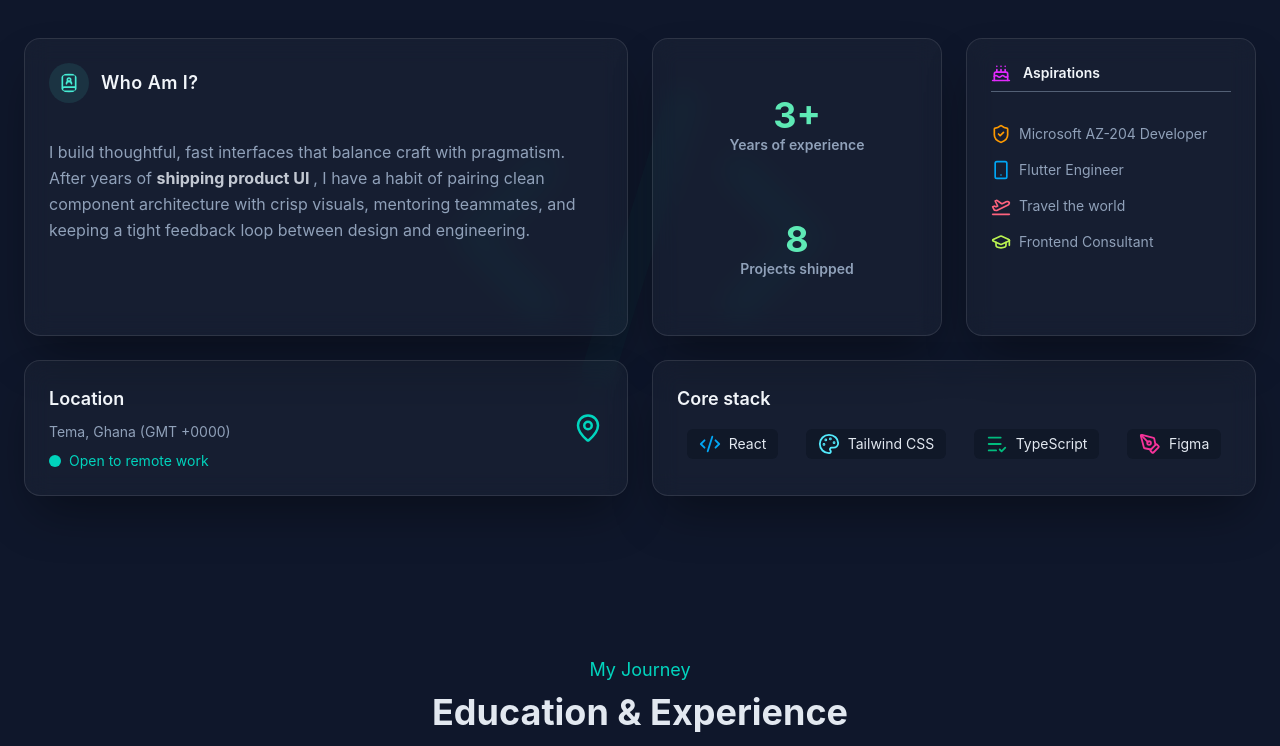
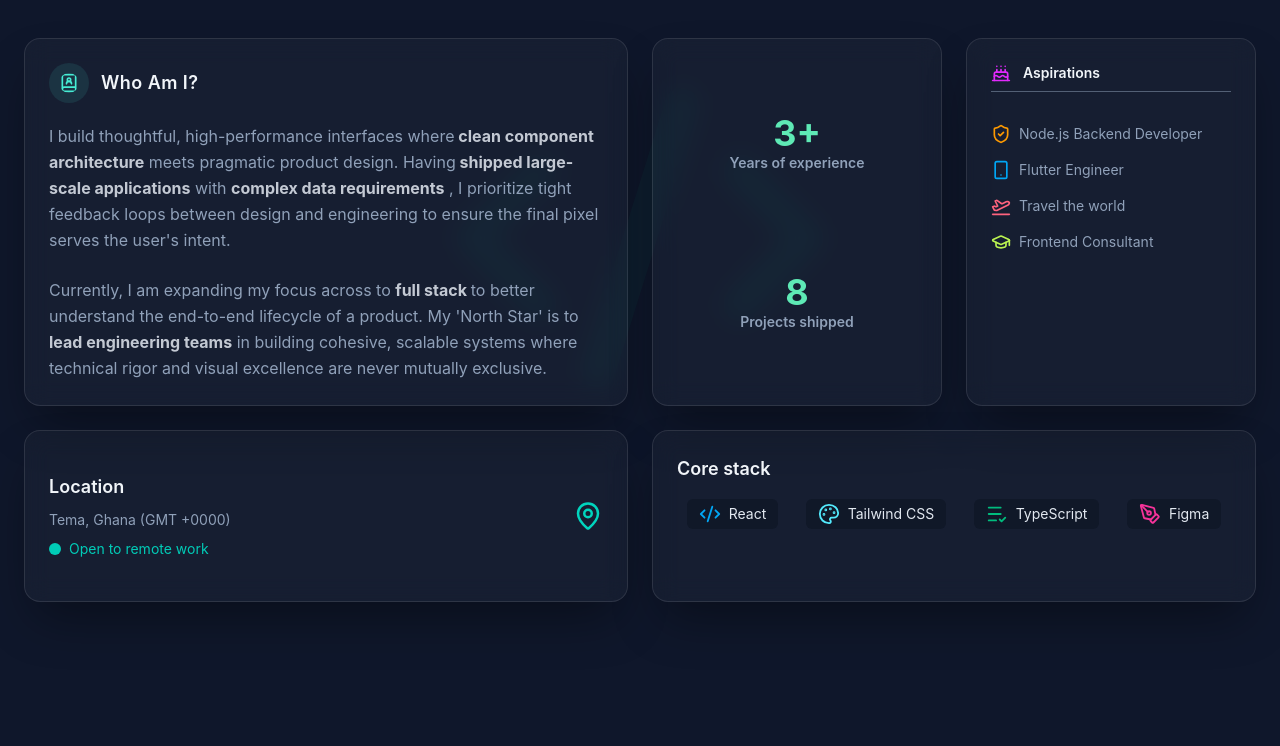
Before and after one commit to EfuaS/portfolio-upgrade, a React (Vite) app: page /#home in a window 1280 px wide. Shown: the part 974-1720 px from the top of the page. Built offline with nearby package versions, Linux system fonts and the light colour scheme.

Commit message:
Updated my story "about" description

```diff
--- a/src/features/sections/About.tsx
+++ b/src/features/sections/About.tsx
@@ -34,7 +34,7 @@
 
 const aspirations = [
   {
-    label: "Microsoft AZ-204 Developer",
+    label: "Node.js Backend Developer",
     icon: <ShieldCheck size={20} className="text-amber-500" />,
   },
   {
@@ -51,15 +51,12 @@
   },
 ];
 export function About() {
-
   return (
     <section id="my-story" className="pt-36 md:pt-24 px-6 max-w-7xl mx-auto">
       <SectionHeader header="My Story" title="About the Developer" />
 
       <div className="mt-10 grid gap-6 lg:grid-cols-4 lg:grid-rows-3 relative ">
-        <CodeXml
-          className="text-teal-900 size-52 md:size-100 animate-pulse absolute top-0 left-1/2 -translate-x-1/2 opacity-10 pointer-events-none"
-        />
+        <CodeXml className="text-teal-900 size-52 md:size-100 animate-pulse absolute top-0 left-1/2 -translate-x-1/2 opacity-10 pointer-events-none" />
 
         {/* Who am I card (2x2) */}
         <div
@@ -72,22 +69,43 @@
               className="text-teal-300 rounded-full bg-teal-300/10 p-2.5"
               size={40}
             />
-            <h3 className="mt-0 text-lg font-semibold tracking-wide">
+            <h3 className="text-lg font-semibold tracking-wide">
               Who Am I?
             </h3>
           </div>
 
           <div className="flex-1 grid">
-            <p className="mt-6 m-auto text-primary-text-color leading-relaxed ">
-              I build thoughtful, fast interfaces that balance craft with
-              pragmatism. After years of{" "}
+            <p className="mt-2 m-auto text-primary-text-color leading-relaxed ">
+              I build thoughtful, high-performance interfaces where
               <span className="font-bold text-secondary-text-color/85">
                 {" "}
-                shipping product UI{" "}
+                clean component architecture
+              </span>{" "}
+              meets pragmatic product design. Having
+              <span className="font-bold text-secondary-text-color/85">
+                {" "}
+                shipped large-scale applications
+              </span>{" "}
+              with{" "}
+              <span className="font-bold text-secondary-text-color/85">
+                {" "}
+                complex data requirements
+              </span>{" "}
+              , I prioritize tight feedback loops between design and engineering
+              to ensure the final pixel serves the user's intent.
+            </p>
+            <p className="mt-6 m-auto text-primary-text-color leading-relaxed ">
+              Currently, I am expanding my focus across to{" "}
+              <span className="font-bold text-secondary-text-color/85">
+                full stack{" "}
               </span>
-              , I have a habit of pairing clean component architecture with
-              crisp visuals, mentoring teammates, and keeping a tight feedback
-              loop between design and engineering.
+              to better understand the end-to-end lifecycle of a product. My
+              'North Star' is to{" "}
+              <span className="font-bold text-secondary-text-color/85">
+                lead engineering teams
+              </span>{" "}
+              in building cohesive, scalable systems where technical rigor and
+              visual excellence are never mutually exclusive.
             </p>
           </div>
         </div>
```
